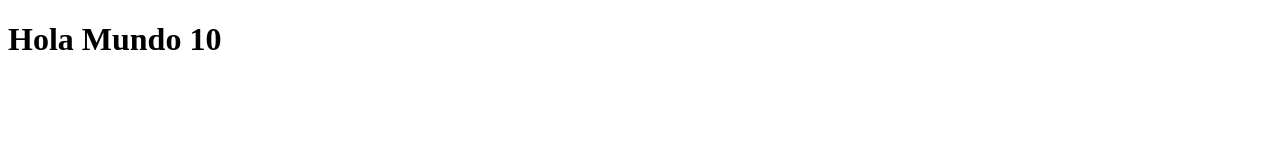
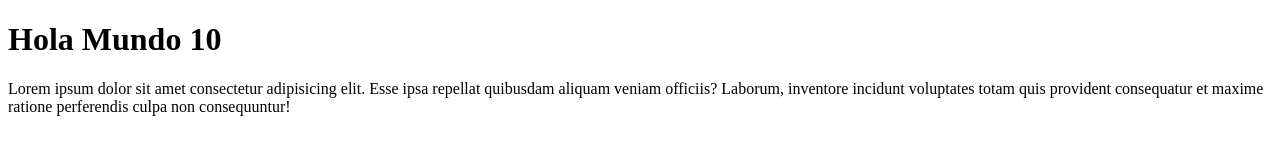
Before and after one commit to cesarcorchado/eliminar-por-favor, a plain HTML site: page freelancer_inicio/index.html in a window 1280 px wide. Drawn offline with Linux system fonts and the light colour scheme.

Commit message:
Agregue un parrafo

```diff
--- a/freelancer_inicio/index.html
+++ b/freelancer_inicio/index.html
@@ -8,5 +8,7 @@
 </head>
 <body>
     <h1>Hola Mundo 10</h1>
+    <p>Lorem ipsum dolor sit amet consectetur adipisicing elit. Esse ipsa repellat quibusdam aliquam veniam officiis? Laborum, inventore incidunt voluptates totam quis provident consequatur et maxime ratione perferendis culpa non consequuntur!</p>
+
 </body>
 </html>
```
